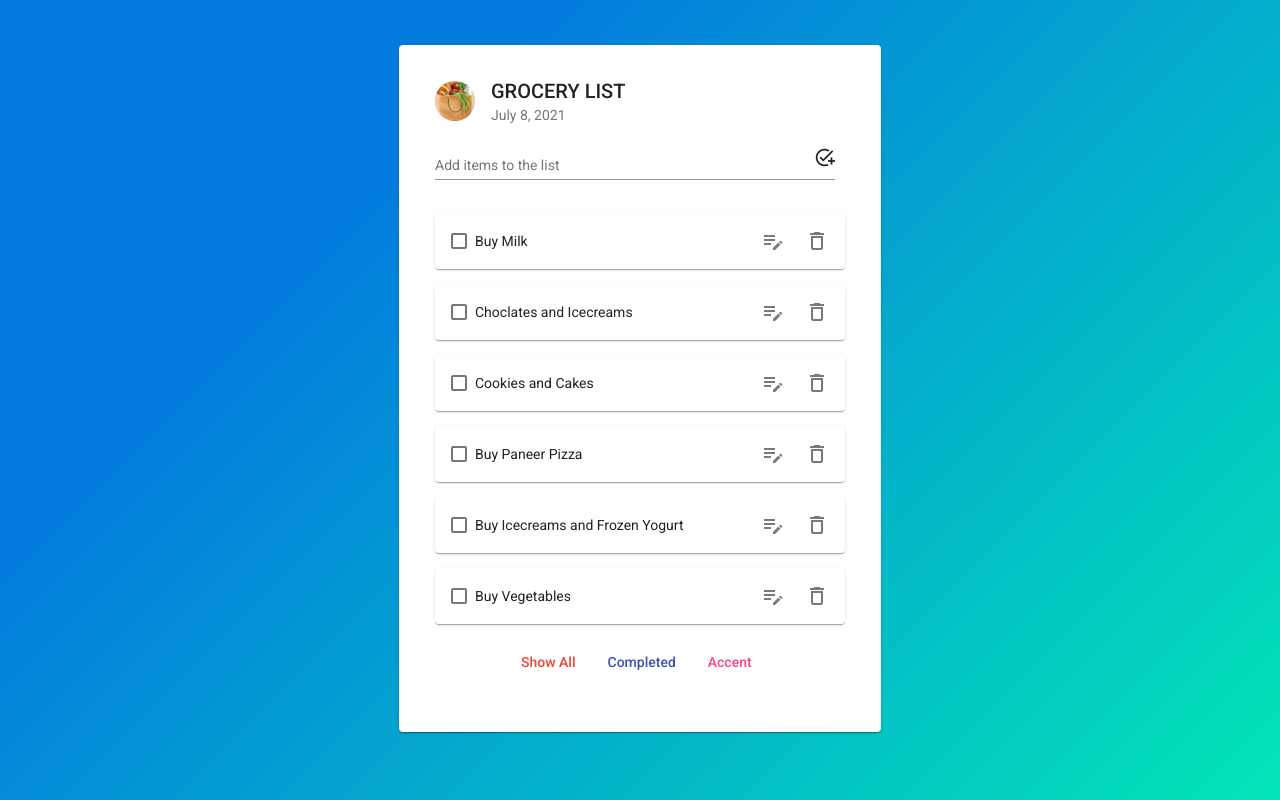
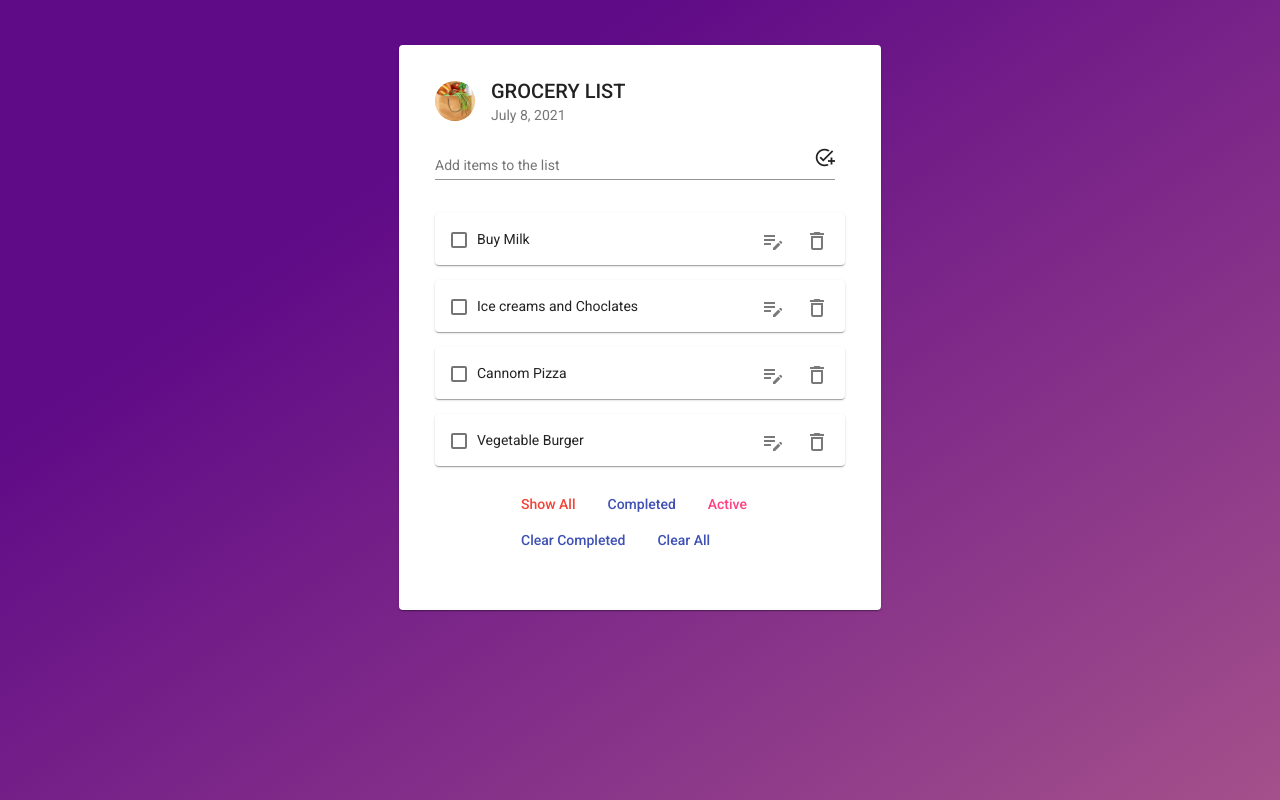
Before and after one commit to Rajthilakam/Angular-GroceryList, an Angular app: page / in a window 1280 px wide. Built offline with nearby package versions, Linux system fonts and the light colour scheme.

Commit message:
working on edit

```diff
--- a/src/app/grocerylist/grocerylist.component.css
+++ b/src/app/grocerylist/grocerylist.component.css
@@ -6,12 +6,14 @@
   align-items: center;
   justify-content: center;
   display: flex;
+
 }
 
 .main-div{
 max-width: 450px;
 width:100%;
 border-radius: 15%;
+
 }
 
 .header-image {
@@ -23,13 +25,20 @@ border-radius: 15%;
   padding: 20px;
 }
 
+.card-items {
+  display:flex;
+}
+
 .items{
   margin-top:15px;
+
 }
 
 mat-card:hover {
   transform: translateY(-3px);
-  box-shadow: 0 4px 17px rgba(177, 105, 105, 0.35);
+  box-shadow: 0 4px 27px rgba(177, 105, 105, 0.35);
+  cursor: pointer;
+
 }
 
 .example-checkbox {
@@ -59,3 +68,7 @@ mat-card:hover {
   padding-left:20px;
   cursor: pointer;
 }
+
+.clear{
+  padding-left:70px
+}
--- a/src/app/grocerylist/grocerylist.component.html
+++ b/src/app/grocerylist/grocerylist.component.html
@@ -11,48 +11,34 @@
       <p>
         <mat-form-field appearance="legacy" [style.width.px]=400>
           <mat-label>Add items to the list</mat-label>
-          <input matInput placeholder="">
+          <input matInput placeholder="" [(ngModel)] = "todoitem" (keyup.enter) = "addtolist()"/>
           <mat-icon matSuffix>add_task</mat-icon>
           <mat-hint></mat-hint>
         </mat-form-field>
       </p>
-    <ng-container >
+    <ng-container class="card-items" *ngFor = "let todo of todo">
       <mat-card class="items">
-        <span><mat-checkbox class="example-checkbox"> Buy Milk </mat-checkbox></span>
-        <span><mat-icon matSuffix class="delete">delete_outline</mat-icon></span>
-        <span> <mat-icon matSuffix class="edit">edit_note</mat-icon></span>
+        <span><mat-checkbox class="example-checkbox"></mat-checkbox></span>
+        <span *ngIf="!todo.edit; else editingTodo">{{todo.title}}</span>
+        <ng-template #editingTodo>
+          <span><input type="text" #myinput [(ngModel)] = "todo.title" (blur) = "doneedit(todo)" (keyup.enter) = "doneedit(todo)" autofocus></span>
+        </ng-template>
+        <span><mat-icon matSuffix class="delete" (click)="deletelist(todo.id)">delete_outline</mat-icon></span>
+        <span> <mat-icon matSuffix class="edit" (click) = "editlist(todo)">edit_note</mat-icon></span>
       </mat-card>
-      <mat-card class="items">
-        <span><mat-checkbox  class="example-checkbox">Choclates and Icecreams</mat-checkbox></span>
-        <span><mat-icon matSuffix class="delete" (click) = "deletelist()">delete_outline</mat-icon></span>
-        <span> <mat-icon matSuffix class="edit" (click) = "editlist()">edit_note</mat-icon></span>
-      </mat-card>
-      <mat-card class="items">
-        <span><mat-checkbox class="example-checkbox"> Cookies and Cakes </mat-checkbox></span>
-        <span><mat-icon matSuffix class="delete">delete_outline</mat-icon></span>
-        <span> <mat-icon matSuffix class="edit">edit_note</mat-icon></span>
-      </mat-card>
-      <mat-card class="items">
-        <span><mat-checkbox class="example-checkbox"> Buy Paneer Pizza </mat-checkbox></span>
-        <span><mat-icon matSuffix class="delete">delete_outline</mat-icon></span>
-        <span> <mat-icon matSuffix class="edit">edit_note</mat-icon></span>
-      </mat-card>
-      <mat-card class="items">
-        <span><mat-checkbox class="example-checkbox"> Buy Icecreams and Frozen Yogurt  </mat-checkbox></span>
-        <span><mat-icon matSuffix class="delete">delete_outline</mat-icon></span>
-        <span> <mat-icon matSuffix class="edit">edit_note</mat-icon></span>
-      </mat-card>
-      <mat-card class="items">
-        <span><mat-checkbox class="example-checkbox"> Buy Vegetables </mat-checkbox></span>
-        <span><mat-icon matSuffix class="delete">delete_outline</mat-icon></span>
-        <span> <mat-icon matSuffix class="edit">edit_note</mat-icon></span>
-      </mat-card>
+
     </ng-container>
+
+
     <section>
       <div class="example-button-row">
         <button mat-button color="warn">Show All</button>
         <button mat-button color="primary">Completed</button>
-        <button mat-button color="accent">Accent</button>
+        <button mat-button color="accent">Active</button>
+      </div>
+      <div class="clear">
+        <button mat-button color="primary">Clear Completed</button>
+        <button mat-button color="primary" class="clearall">Clear All</button>
       </div>
     </section>
 
--- a/src/app/grocerylist/grocerylist.component.ts
+++ b/src/app/grocerylist/grocerylist.component.ts
@@ -1,6 +1,11 @@
 import { Component, OnInit } from '@angular/core';
 import {ViewEncapsulation } from '@angular/core';
 import { DatePipe } from '@angular/common';
+import { Itodolist } from '../itodolist';
+import {  ViewChild, ElementRef } from '@angular/core';
+import { FormControl,ReactiveFormsModule } from '@angular/forms';
+
+
 
 @Component({
   selector: 'app-grocerylist',
@@ -11,21 +16,71 @@ import { DatePipe } from '@angular/common';
 export class GrocerylistComponent implements OnInit {
 
   date = new Date();
-
-  editlist():void{
-    console.log("edit the list")
-  }
-
-  deletelist():void{
-    console.log("delete the list")
-  }
+  todo:Itodolist[] = []
+  todoitem:string = ''
 
   constructor() { }
 
   ngOnInit(): void {
 
+    this.todo = [{
+      'id':1,
+      'title':'Buy Milk',
+      'completed':false,
+      'edit':false,
+    },
+    {
+      'id':2,
+      'title':'Ice creams and Choclates',
+      'completed':false,
+      'edit':false,
+    },
+    {
+      'id':3,
+      'title':'Cannom Pizza',
+      'completed':false,
+      'edit':false,
+    },
+    {
+      'id':4,
+      'title':'Vegetable Burger',
+      'completed':false,
+      'edit':false,
+    },
 
+
+  ]
+
+  console.log(this.todoitem)
 
   }
 
+  addtolist(){
+    if(this.todoitem.trim().length === 0){
+      return
+    }
+      this.todo.push({
+        'id':5,
+        'title':this.todoitem,
+        'completed':false,
+        'edit':false
+      })
+    this.todoitem = ''
+    console.log(this.todo)
+  }
+
+  deletelist(id:number):void {
+    this.todo = this.todo.filter(todo => todo.id != id)
+  }
+
+  editlist(todo:Itodolist):void {
+    todo.edit = true
+  }
+
+
+  doneedit(todo:Itodolist):void {
+    todo.edit= false
+  }
+
+
 }
--- /dev/null
+++ b/src/app/itodolist.ts
@@ -0,0 +1,6 @@
+export interface Itodolist {
+  id:number,
+  title:string,
+  completed:boolean,
+  edit:boolean
+}
--- a/src/styles.css
+++ b/src/styles.css
@@ -3,12 +3,16 @@
 html, body { height: 100%; }
 body { margin: 0; font-family: Roboto, "Helvetica Neue", sans-serif; }
 
-/*body{
-  background-color: #ffac81;
-background-image :linear-gradient(315deg, #ffac81 0%, #ff928b 74%);
-}*/
-body {
+
+
+/*body {
   background-color: #03e5b7;
   background-image: linear-gradient(315deg, #03e5b7 0%, #037ade 74%);
+}*/
+
+body {
+  background-color: #a4508b;
+background-image: linear-gradient(326deg, #a4508b 0%, #5f0a87 74%);
+
 
 }
```
Also changed, not shown: src/app/app.module.ts (+6 -2 lines).
